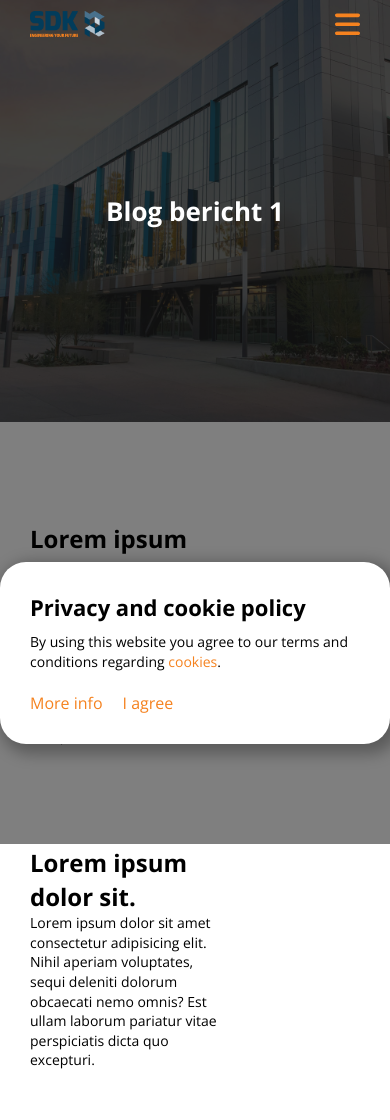
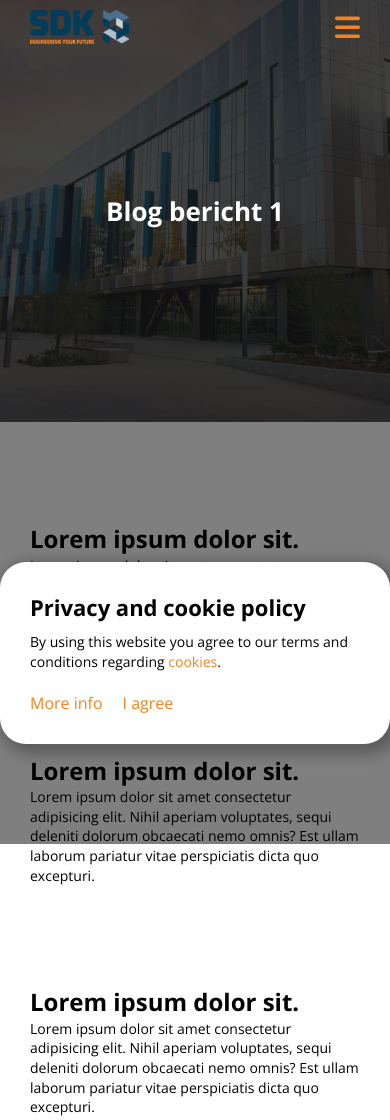
Before and after one commit to K1NGAARON/sdke-brugge, a plain HTML site: page nieuws/blog-1/index.html in a window 390 px wide. Shown: the top 1120 px of the page. Drawn offline with nearby package versions, Linux system fonts and the light colour scheme; files whose address does not match are found by name.

Commit message:
mbile fix

```diff
--- a/css/header-footer.css
+++ b/css/header-footer.css
@@ -307,7 +307,7 @@
 
     .header .logo,
     .footer .logo {
-        width: 75px;
+        width: 100px;
     }
 
     .nav::before {
--- a/nieuws/css/post.css
+++ b/nieuws/css/post.css
@@ -10,3 +10,9 @@
 .job-post .container ul {
     padding-left: 30px;
 }
+
+@media (max-width: 560px) {
+    .job-post .container {
+        width: 100%;
+    }
+}
--- a/nieuws/css/style.css
+++ b/nieuws/css/style.css
@@ -70,3 +70,9 @@
 .news-wrapper .item .content .btn {
     margin-top: 20px;
 }
+
+@media (max-width: 560px) {
+    .news .news-wrapper .item {
+        flex: 1 0 100%;
+    }
+}
--- a/vacatures/css/post.css
+++ b/vacatures/css/post.css
@@ -10,3 +10,9 @@
 .job-post .container ul {
     padding-left: 30px;
 }
+
+@media (max-width: 560px) {
+    .job-post .container {
+        width: 100%;
+    }
+}
--- a/vacatures/css/style.css
+++ b/vacatures/css/style.css
@@ -70,3 +70,9 @@
 .jobs-wrapper .item .content .btn {
     margin-top: 20px;
 }
+
+@media (max-width: 560px) {
+    .jobs-wrapper .item {
+        flex: 1 0 100%;
+    }
+}
```
